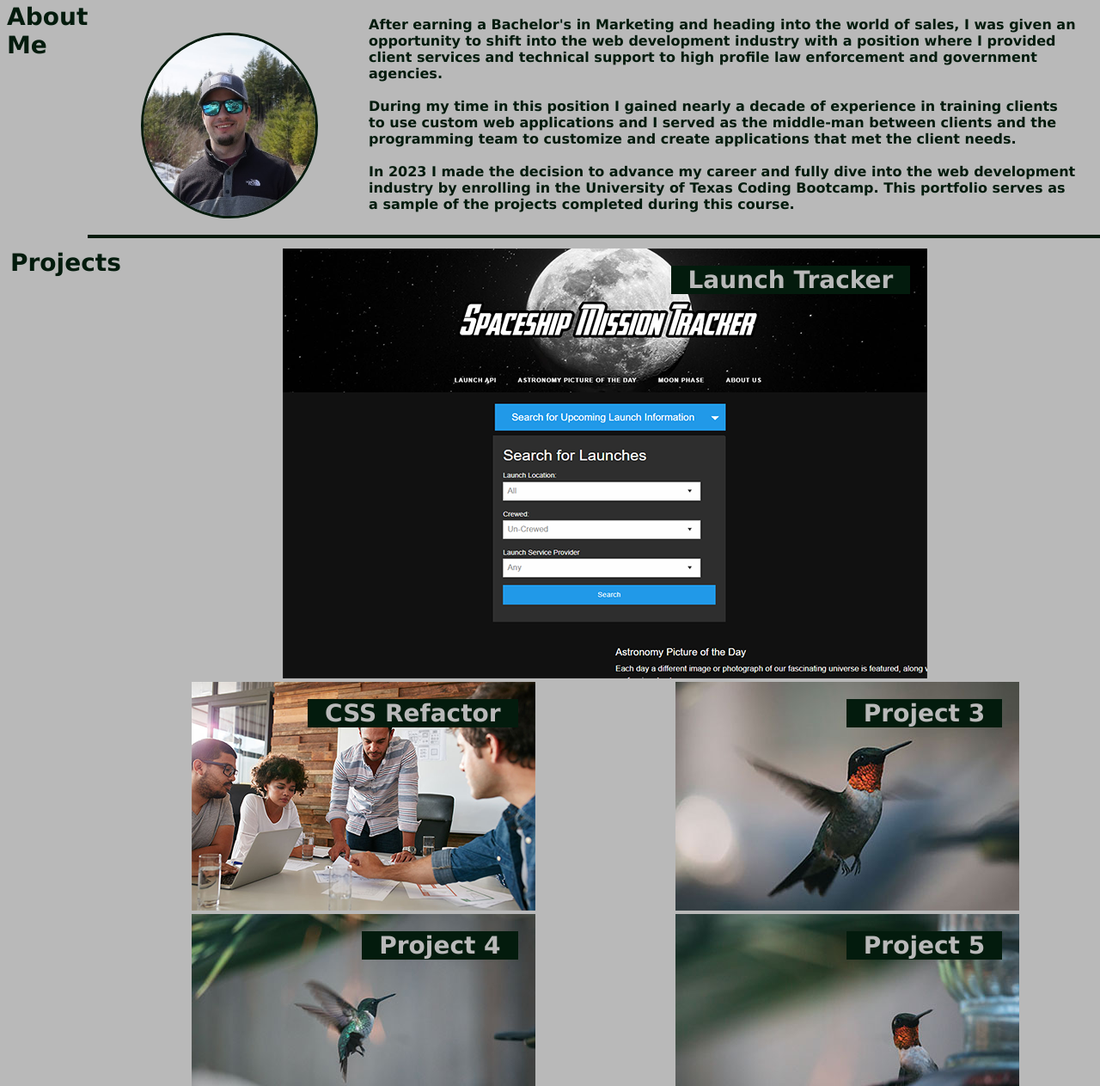
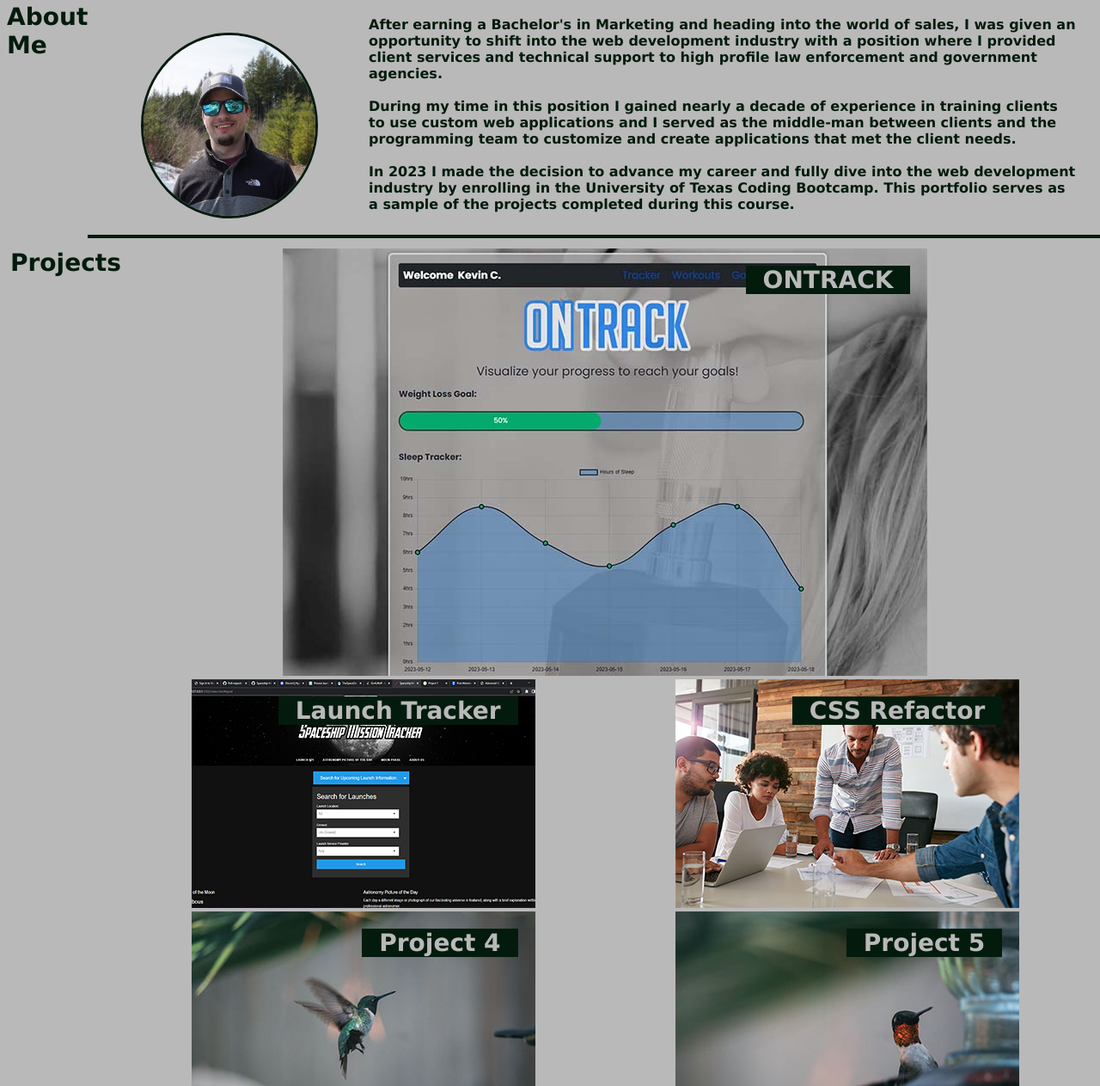
Before and after one commit to kevincallaghan/Advanced-CSS-Portfolio, a plain HTML site: page index.html in a window 1280 px wide. Shown: the part 154-1417 px from the top of the page at 86% size. Drawn offline with Linux system fonts and the light colour scheme.

Commit message:
Added ONTRACK to Portfolio

```diff
--- a/index.html
+++ b/index.html
@@ -53,9 +53,17 @@
       <h3>Projects</h3>
         <section id="project-section-container">
           <div id="projects" class="project-1">
+            <a href="https://github.com/mrobles-dev/Get-Them-Gains" target="_blank">
+            <img id="project1image" src="assets/images/ONTRACK-Large.jpg" alt="Placeholder picture of my Group Project 1 - a space flight tracking website.">
+              <div class="text-block">
+                <h4>ONTRACK</h4>
+              </div>
+            </a>
+          </div>
+          <div class="project-3">
             <a href="https://masterchef842.github.io/Spaceship-Mission-Tracker/" target="_blank">
-            <img id="project1image" src="assets/images/SpaceProjectLarge.png" alt="Placeholder picture of my Group Project 1 - a space flight tracking website.">
-              <div class="text-block">
+            <img id="project3image" src="assets/images/SpaceProject.png" alt="Placeholder picture of hummingbird hovering in the air with Project 3 overlay">
+              <div class="text-block3">
                 <h4>Launch Tracker</h4>
               </div>
             </a>
@@ -65,14 +73,6 @@
             <img id="project2image" src="assets/images/RefactorImage2.png" alt="Preview image of the project featuring a team working together at a table with CSS Refactor project text overlay">
               <div class="text-block2">
                 <h4>CSS Refactor</h4>
-              </div>
-            </a>
-          </div>
-          <div class="project-3">
-            <a href="https://github.com/kevincallaghan" target="_blank">
-            <img id="project3image" src="assets/images/placeholder-3-2.jpg" alt="Placeholder picture of hummingbird hovering in the air with Project 3 overlay">
-              <div class="text-block3">
-                <h4>Project 3</h4>
               </div>
             </a>
           </div>
```
Also changed, not shown: assets/images/ONTRACK-Large.jpg (added), assets/images/ONTRACK-Small.jpg (added).
